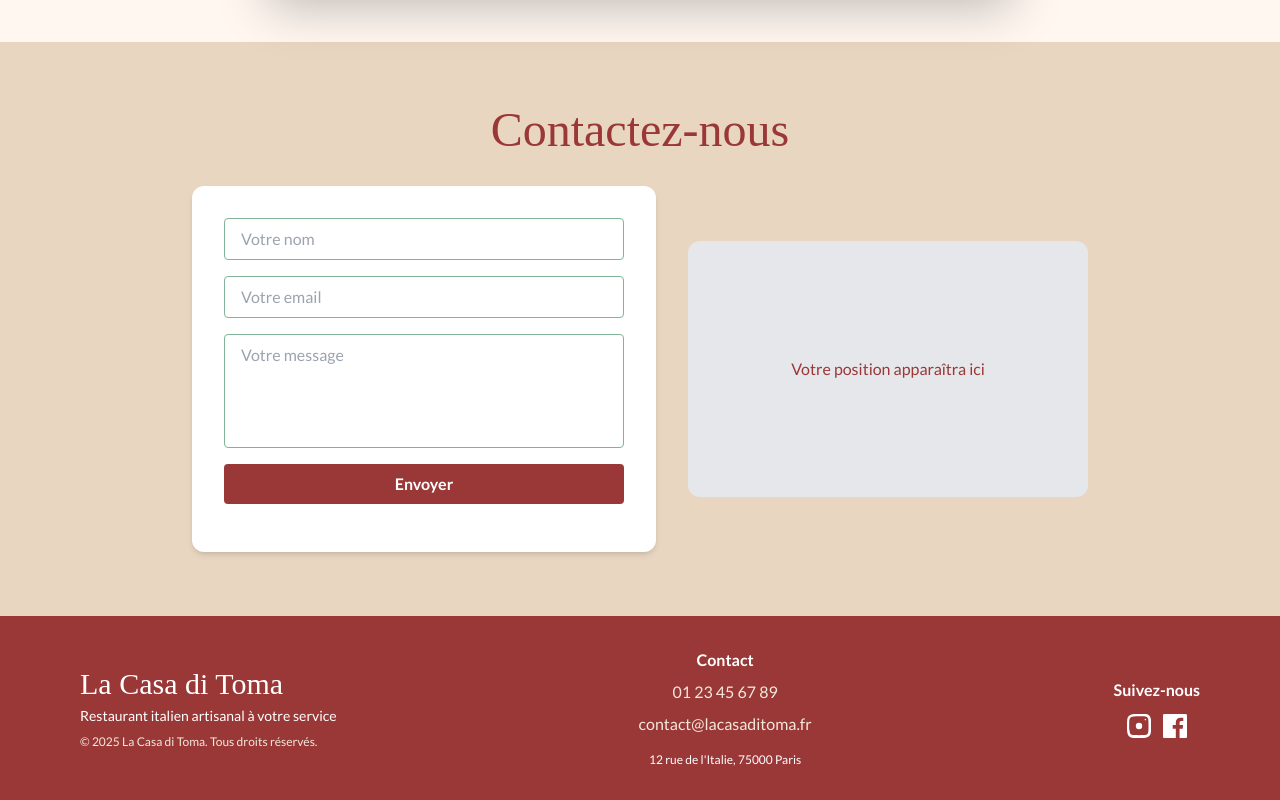
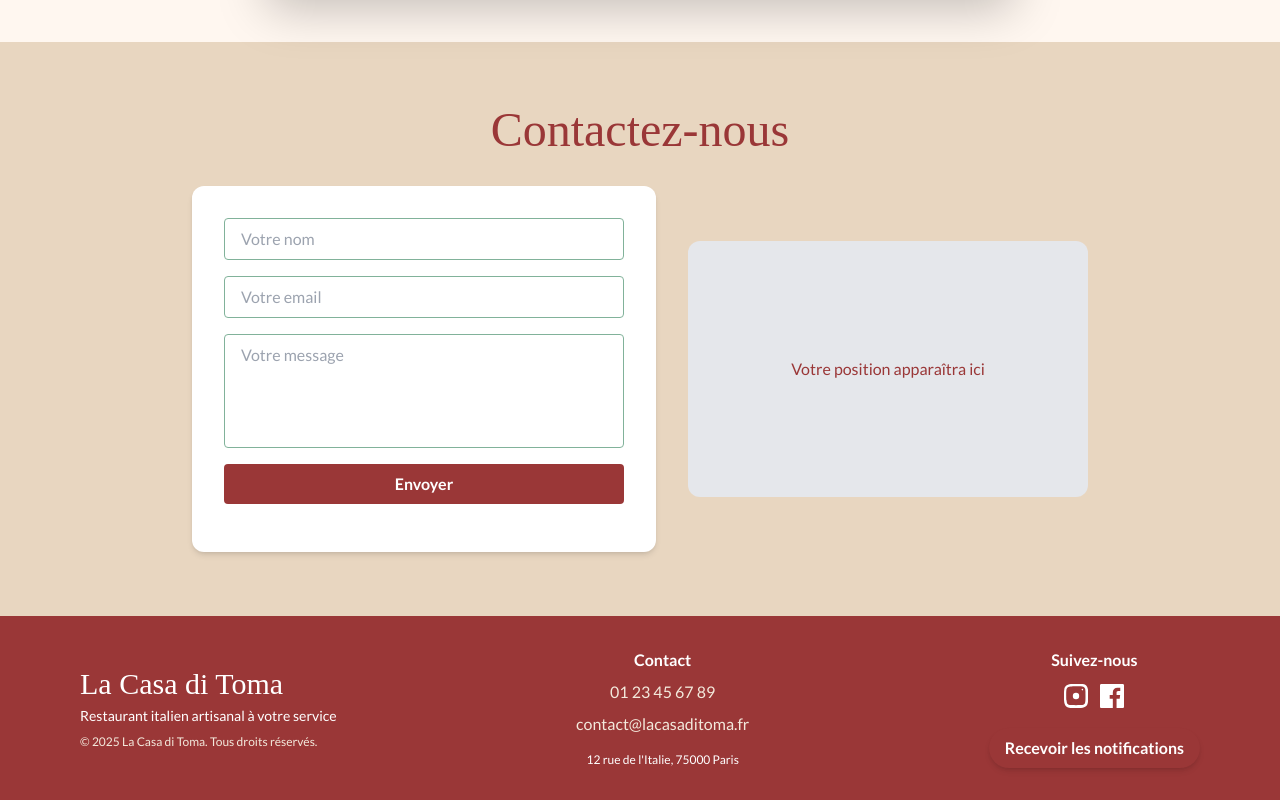
Before and after one commit to ovo-thom/la-casa-di-toma, a React (Vite) app: page / in a window 1280 px wide. Shown: the part 3263-4063 px from the top of the page. Built offline with nearby package versions, Linux system fonts and the light colour scheme; no server answers; a web font is replaced by a local one.

Commit message:
feat: add NotificationButtons.tsx for notification push

```diff
--- a/src/components/Footer.tsx
+++ b/src/components/Footer.tsx
@@ -1,3 +1,5 @@
+import NotificationButton from "./NotificationButton";
+
 export default function Footer() {
   return (
     <footer className="w-full bg-[#9a3737] text-white py-8">
@@ -58,6 +60,7 @@ export default function Footer() {
               </svg>
             </a>
           </div>
+          <NotificationButton />
         </div>
       </div>
     </footer>
--- /dev/null
+++ b/src/components/NotificationButton.tsx
@@ -0,0 +1,23 @@
+export default function NotificationButton() {
+  const handleClick = () => {
+    if ("Notification" in window) {
+      Notification.requestPermission().then((permission) => {
+        if (permission === "granted") {
+          new Notification("Du nouveau chez la Casa Di Toma !", {
+            body: "Découvrez nos dernières nouveautés et offres.",
+            icon: "/icon512_maskable.png",
+          });
+        }
+      });
+    }
+  };
+
+  return (
+    <button
+      className="bg-[#9a3737] text-white px-4 py-2 mt-3 rounded-full font-semibold shadow-md hover:bg-[#7d2d2d] transition"
+      onClick={handleClick}
+    >
+      Recevoir les notifications
+    </button>
+  );
+}
```
